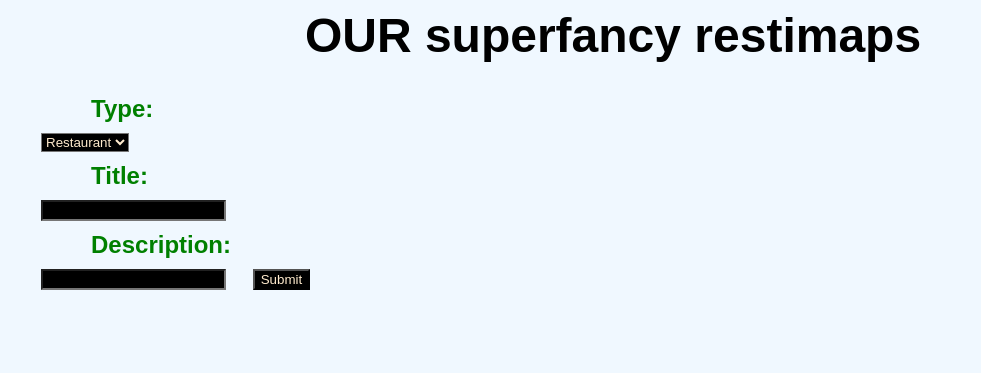
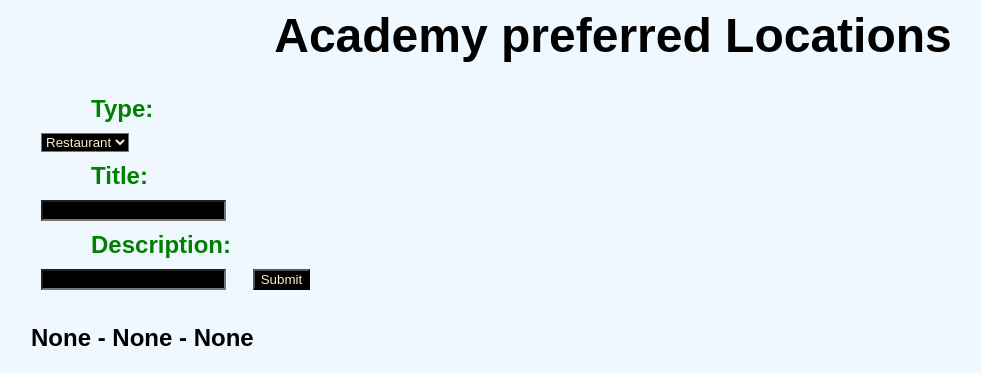
Before and after one commit to nkode-academy/academy_project, a Flask app: page / in a window 1280 px wide. Shown: the top 373 px of the page, without its empty margins (77-1058 px from the left). Before the commit the page ends 290 px from the top, so only its background shows below. Run offline with Flask 2, Linux system fonts and the light colour scheme.

Commit message:
new site title

```diff
--- a/templates/home.html
+++ b/templates/home.html
@@ -1,9 +1,6 @@
 <style>
     html {
         background-color: aliceblue;
-
-
-
         font-family: Arial, Helvetica, sans-serif;
         font-size: x-large;
         font-style: initial;
@@ -29,7 +26,7 @@
     }
 </style>
 <h1>
-    OUR superfancy restimaps
+    Academy preferred Locations
 </h1>
 
 <form action="/new_entry">
```
